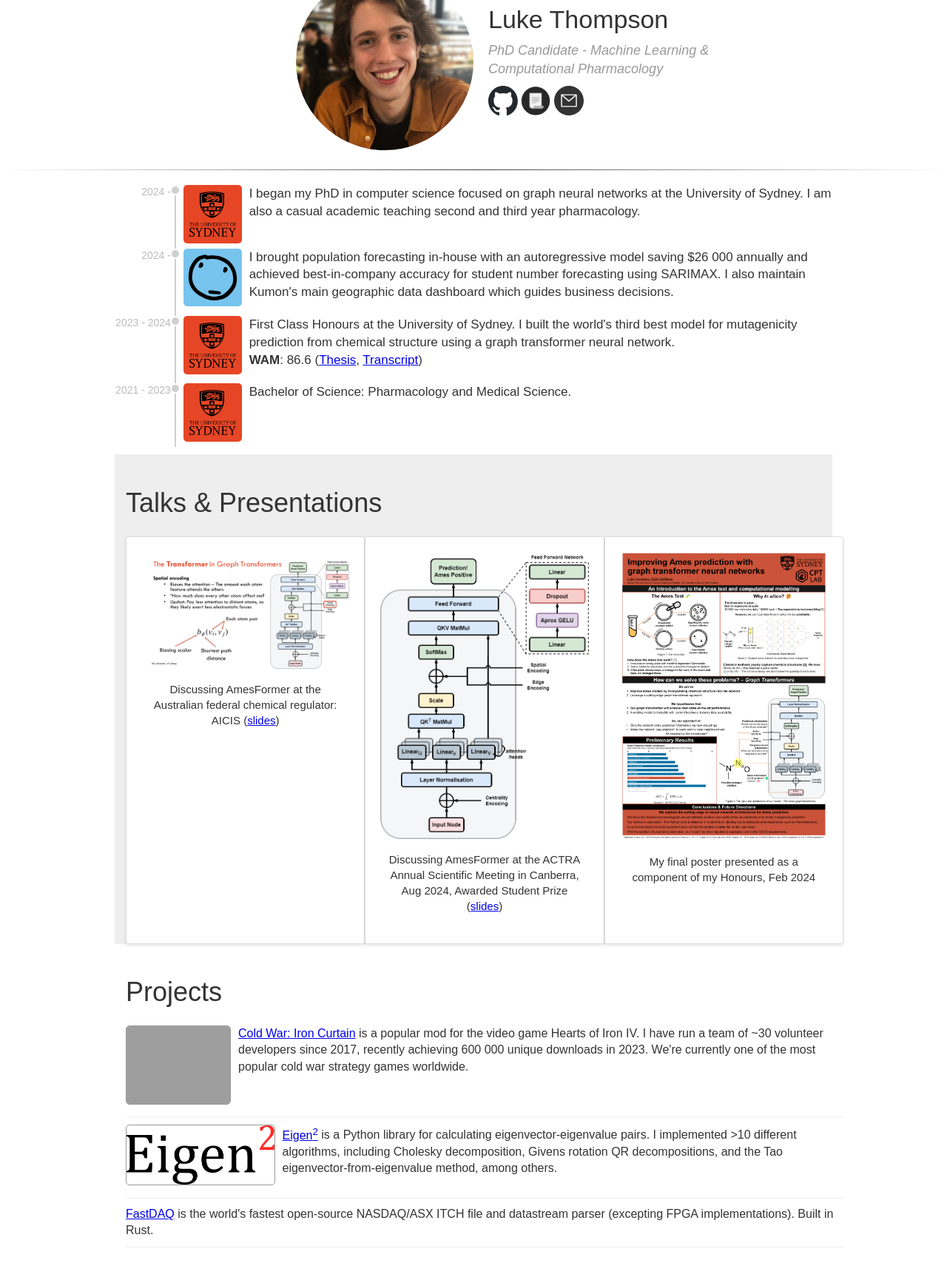
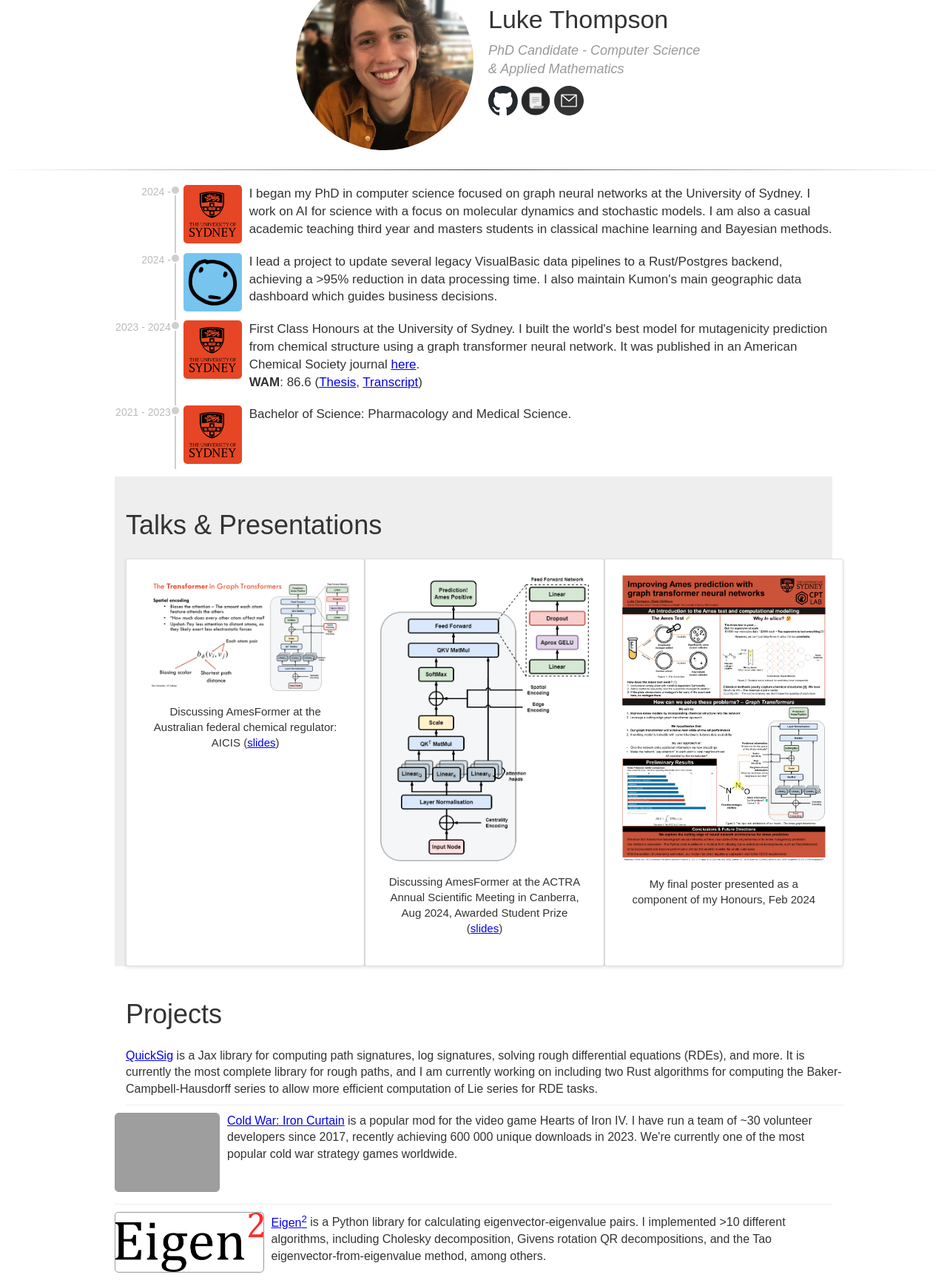
Before and after one commit to luke-a-thompson/Portfolio, a plain HTML site: page index.html in a window 1280 px wide. Shown: the part 57-1787 px from the top of the page at 74% size. Drawn offline with Linux system fonts and the light colour scheme; grey boxes are pictures that could not be loaded.

Commit message:
Update site, CV

```diff
--- a/index.html
+++ b/index.html
@@ -1,11 +1,13 @@
 <!doctype html>
 <html lang="en">
+
 <head>
   <meta charset="utf-8">
   <meta name="viewport" content="width=device-width, initial-scale=1, shrink-to-fit=no">
   <title>Luke Thompson</title>
   <link rel="stylesheet" type="text/css" href="style.css">
 </head>
+
 <body>
 
   <!-- idea: have a javascript animated loss function converging in the header? :p -->
@@ -16,10 +18,10 @@
       </div>
       <div id="ddesc">
         <h1>Luke Thompson</h1>
-          <h2>PhD Candidate - Machine Learning & Computational Pharmacology</h2>
+        <h2>PhD Candidate - Computer Science & Applied Mathematics</h2>
         <div id="dico">
-            <a href="https://github.com/leftwinglow"><img src="assets/Github.svg" class="iico"/></a>
-            <a href="Documents/Luke_Thompson_CV.pdf"><img src="assets/Resume.png" class="iico"/></a>
+          <a href="https://github.com/leftwinglow"><img src="assets/Github.svg" class="iico" /></a>
+          <a href="Documents/Luke_Thompson_CV.pdf"><img src="assets/Resume.png" class="iico" /></a>
           <img src="assets/Email.svg" style="cursor: pointer;" class="iico" id="iemail" title="click to reveal" />
         </div>
         <div id="demail"></div> <!-- will reveal email -->
@@ -40,7 +42,10 @@
         <img src="assets/USYD.png" />
       </div>
       <div class="desc">
-          I began my PhD in computer science focused on graph neural networks at the University of Sydney. I am also a casual academic teaching second and third year pharmacology.
+        I began my PhD in computer science focused on graph neural networks at the University of Sydney. I work on AI
+        for science with a focus on molecular dynamics and stochastic models.
+        I am also a casual academic teaching third year and masters students in classical machine learning and Bayesian
+        methods.
       </div>
     </div>
 
@@ -53,7 +58,8 @@
         <img src="assets/Kumon.png" />
       </div>
       <div class="desc">
-          I brought population forecasting in-house with an autoregressive model saving $26 000 annually and achieved best-in-company accuracy for student number forecasting using SARIMAX.
+        I lead a project to update several legacy VisualBasic data pipelines to a Rust/Postgres backend, achieving a
+        >95% reduction in data processing time.
         I also maintain Kumon's main geographic data dashboard which guides business decisions.
       </div>
     </div>
@@ -68,8 +74,12 @@
       </div>
       <div class="desc">
         First Class Honours at the University of Sydney.
-          I built the world's third best model for mutagenicity prediction from chemical structure using a graph transformer neural network.
-          <br><b>WAM</b>: 86.6 (<!--<a href="Documents/B.Sc (Hons) Completion.pdf">Completion Letter</a>, --><a href="Documents/Graph_Transformer_Neural_Networks_for_Mutagenicity_Prediction.pdf">Thesis</a>, <a href="Documents/B.Sc (Hons) Transcript.pdf">Transcript</a>)
+        I built the world's best model for mutagenicity prediction from chemical structure using a graph
+        transformer neural network. It was published in an American Chemical Society journal <a
+          href="https://pubs.acs.org/doi/full/10.1021/acs.chemrestox.4c00466" target="_blank">here</a>.
+        <br><b>WAM</b>: 86.6 (<!--<a href="Documents/B.Sc (Hons) Completion.pdf">Completion Letter</a>, --><a
+          href="Documents/Graph_Transformer_Neural_Networks_for_Mutagenicity_Prediction.pdf">Thesis</a>, <a
+          href="Documents/B.Sc (Hons) Transcript.pdf">Transcript</a>)
       </div>
     </div>
 
@@ -95,13 +105,15 @@
         <div class="row">
           <div class="card">
             <div class="ccimg"><img src="Documents/Edge_Encoding_Slide.png" /></div>
-            <div class="cdesc">Discussing AmesFormer at the Australian federal chemical regulator: AICIS (<a href="Documents/AICIS Presentation.pdf">slides</a>)</div>
+            <div class="cdesc">Discussing AmesFormer at the Australian federal chemical regulator: AICIS (<a
+                href="Documents/AICIS Presentation.pdf">slides</a>)</div>
           </div>
           <div class="card">
             <!-- <a href="https://www.youtube.com/watch?v=bZQun8Y4L2A"> -->
             <div class="ccimg"><img src="assets/AmesFormerStructute.png" /></div>
             <!-- </a> -->
-            <div class="cdesc">Discussing AmesFormer at the ACTRA Annual Scientific Meeting in Canberra, Aug 2024, Awarded Student Prize (<a href="Documents/ACTRA Presentation.pdf">slides</a>)</div>
+            <div class="cdesc">Discussing AmesFormer at the ACTRA Annual Scientific Meeting in Canberra, Aug 2024,
+              Awarded Student Prize (<a href="Documents/ACTRA Presentation.pdf">slides</a>)</div>
           </div>
           <div class="card">
             <a href="Documents/Ames_Graphormer_Poster.pdf">
@@ -117,20 +129,39 @@
       <div class="ctitle">Projects</div>
 
       <div class="project">
+        <!-- <div class="pico_long"><img src="assets/Eigen2.webp" /></div> -->
+        <div class="pdesc"><a href="https://github.com/luke-a-thompson/QuickSig">QuickSig</a> is a Jax library for
+          computing path signatures, log signatures, solving rough differential equations (RDEs), and more. It is
+          currently the
+          most complete library for rough paths, and I am currently working on including two Rust algorithms for
+          computing the Baker-Campbell-Hausdorff series to allow more efficient computation of Lie series for RDE
+          tasks.</div>
+        <div class="pend"></div>
+      </div>
+    </div>
+
+    <div class="project">
       <div class="pico"><img src="assets/CWIC.png" /></div>
-        <div class="pdesc"><a href="https://steamcommunity.com/sharedfiles/filedetails/?id=1458561226">Cold War: Iron Curtain</a> is a popular mod for the video game Hearts of Iron IV. I have run a team of ~30 volunteer developers since 2017, recently achieving 600 000 unique downloads in 2023. We're currently one of the most popular cold war strategy games worldwide.</div>
+      <div class="pdesc"><a href="https://steamcommunity.com/sharedfiles/filedetails/?id=1458561226">Cold War: Iron
+          Curtain</a> is a popular mod for the video game Hearts of Iron IV. I have run a team of ~30 volunteer
+        developers since 2017, recently achieving 600 000 unique downloads in 2023. We're currently one of the most
+        popular cold war strategy games worldwide.</div>
       <div class="pend"></div>
     </div>
 
     <div class="project">
       <div class="pico_long"><img src="assets/Eigen2.webp" /></div>
-        <div class="pdesc"><a href="https://github.com/luke-a-thompson/eigen-squared">Eigen<sup>2</sup></a> is a Python library for calculating eigenvector-eigenvalue pairs. I implemented >10 different algorithms, including Cholesky decomposition, Givens rotation QR decompositions, and the Tao eigenvector-from-eigenvalue method, among others.</div>
+      <div class="pdesc"><a href="https://github.com/luke-a-thompson/eigen-squared">Eigen<sup>2</sup></a> is a Python
+        library for calculating eigenvector-eigenvalue pairs. I implemented >10 different algorithms, including
+        Cholesky decomposition, Givens rotation QR decompositions, and the Tao eigenvector-from-eigenvalue method,
+        among others.</div>
       <div class="pend"></div>
     </div>
 
     <div class="project">
       <!-- <div class="pico_long"><img src="assets/Eigen2.webp" /></div> -->
-        <div class="pdesc"><a href="https://github.com/luke-a-thompson/FastASX">FastDAQ</a> is the world's fastest open-source NASDAQ/ASX ITCH file and datastream parser (excepting FPGA implementations). Built in Rust.</div>
+      <div class="pdesc"><a href="https://github.com/luke-a-thompson/FastASX">FastDAQ</a> is the world's fastest
+        open-source NASDAQ/ASX ITCH file and datastream parser (excepting FPGA implementations). Built in Rust.</div>
       <div class="pend"></div>
     </div>
   </div>
@@ -139,35 +170,42 @@
     <div class="container">
       <div class="ctitle">Writings & Selected Notebooks</div>
       <ul class="nodot">
-        <li>Honours Thesis: <a href="Documents/Graph_Transformer_Neural_Networks_for_Mutagenicity_Prediction.pdf" target="_blank">AmesFormer: Graph Transformer Neural Networks for Mutagenicity Prediction</a></li>
-        <li>A brief data-oriented paper critique: <a href="Notebooks/Li Insignificance.html">Unsatisfactory evidence for the significance of findings in Lu, et al. (2024)</a></li>
+        <li>Honours Thesis: <a href="Documents/Graph_Transformer_Neural_Networks_for_Mutagenicity_Prediction.pdf"
+            target="_blank">AmesFormer: Graph Transformer Neural Networks for Mutagenicity Prediction</a></li>
+        <li>A brief data-oriented paper critique: <a href="Notebooks/Li Insignificance.html">Unsatisfactory evidence
+            for the significance of findings in Lu, et al. (2024)</a></li>
       </ul>
     </div>
   </div>
 
 
-    <!-- <div class="container">
+  <div class="container">
     <div class="ctitle">Publications</div>
 
     <div class="pub">
-        <div class="pub-title"><a href="">AmesFormer: A Graph Transformer Neural Network for Prediction of Ames Mutagenicity</a></div>
-        <div class="pub-venue">arXiv</div>
+      <div class="pub-title"><a
+          href="https://pubs.acs.org/doi/full/10.1021/acs.chemrestox.4c00466">https://pubs.acs.org/doi/10.1021/acs.chemrestox.4c00466</a>
+      </div>
+      <div class="pub-venue">Chemical Research in Toxicology - ACS</div>
       <div class="pub-authors">Luke Thompson, Josiah Evans, Slade Matthews</div>
     </div>
-    </div> -->
+  </div>
 
   <div class="container">
     <div class="ctitle">Other Things I've Done</div>
     <ul style="padding-left: 10px;">
-        <li>I won a grant for an all expenses paid trip to the annual scientific meeting of the Australasian College of Toxicology and Risk Assessment in Canberra to present my research.</li>
+      <li>I won a grant for an all expenses paid trip to the annual scientific meeting of the Australasian College of
+        Toxicology and Risk Assessment in Canberra to present my research.</li>
       <li>Two trailers I made to announce updates to my personal project: Cold War: Iron Curtain.</li>
       <div style="display: flex; gap: 10px;">
         <div style="display: flex; flex-wrap: wrap; gap: 10px; width: 100%;">
           <div style="flex: 1 1 400px; min-width: 300px;">
-                <iframe width="100%" height="315" src="https://www.youtube.com/embed/MKFCxvMmh0o?si=1DTSq3cA01o_kFpY" frameborder="0" allowfullscreen></iframe>
+            <iframe width="100%" height="315" src="https://www.youtube.com/embed/MKFCxvMmh0o?si=1DTSq3cA01o_kFpY"
+              frameborder="0" allowfullscreen></iframe>
           </div>
           <div style="flex: 1 1 400px; min-width: 300px;">
-                <iframe width="100%" height="315" src="https://www.youtube.com/embed/r-AZTy6N9Bw?si=7k7GvI8YSulFMbgb" frameborder="0" allowfullscreen></iframe>
+            <iframe width="100%" height="315" src="https://www.youtube.com/embed/r-AZTy6N9Bw?si=7k7GvI8YSulFMbgb"
+              frameborder="0" allowfullscreen></iframe>
           </div>
         </div>
       </div>
@@ -184,7 +222,7 @@
       return message.replace(/[a-z]/gi, letter => alpha[alpha.indexOf(letter) + 13]);
     }
     var e_is_shown = false;
-      document.getElementById('iemail').addEventListener("click", function(){
+    document.getElementById('iemail').addEventListener("click", function () {
       let demail = document.getElementById('demail');
       let msg = "yhxr-n-gubzcfba@bhgybbx.pbz"
       demail.innerHTML = rot13(msg);
@@ -193,4 +231,5 @@
     })
   </script>
 </body>
+
 </html>
```
Also changed, not shown: 1 other file. Lines whose indentation alone changed are shown as unchanged.
